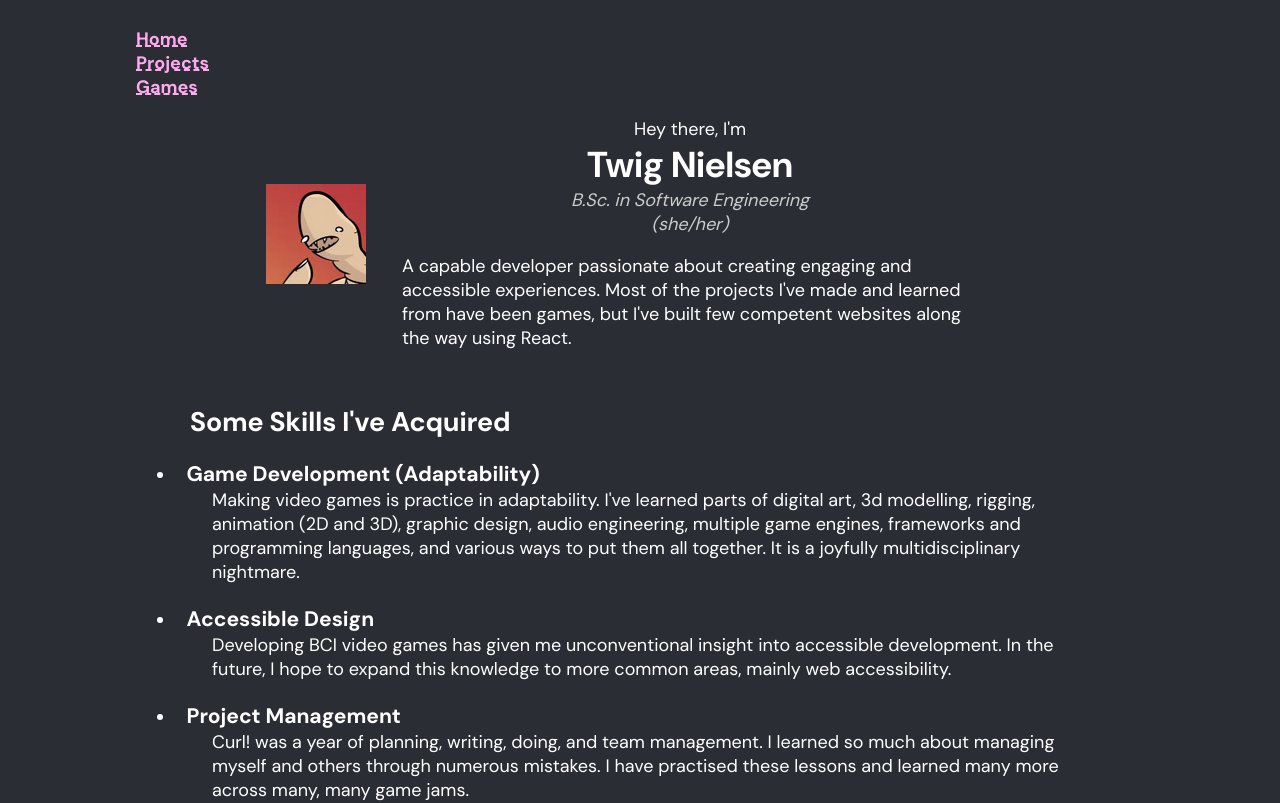
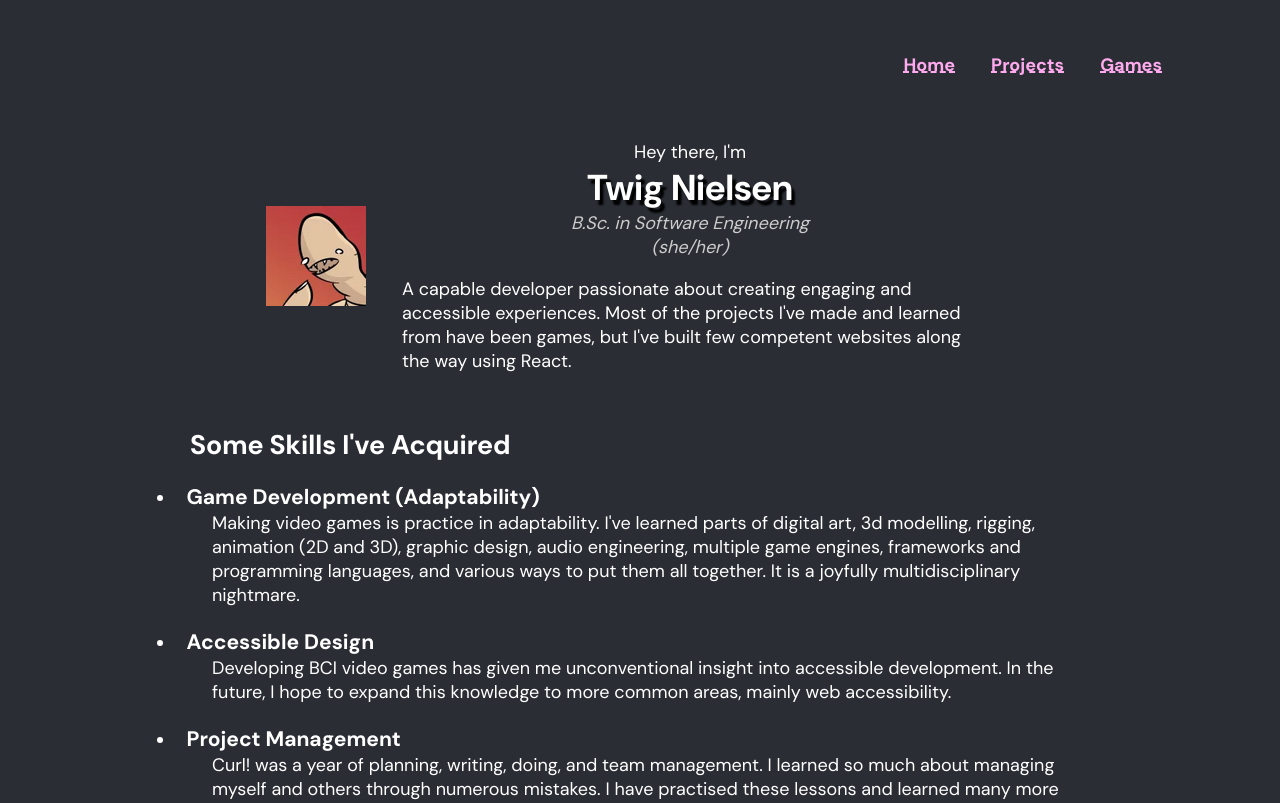
Before and after one commit to tm-nielsen/portfolio-site, a React (Vite) app: page / in a window 1280 px wide. Shown: the top 803 px of the page. Built offline with nearby package versions, Linux system fonts and the light colour scheme.

Commit message:
Refined nav header

```diff
--- a/src/components/Header.tsx
+++ b/src/components/Header.tsx
@@ -1,10 +1,12 @@
+import { Link } from "react-router-dom"
+
 const Header = () => {
   return (
-    <>
-      <a href='/'>Home</a>
-      <a href='projects'>Projects</a>
-      <a href='games'>Games</a>
-    </>
+    <div style={{flexDirection: 'row', margin: '0 2em 2em auto'}}>
+      <Link to='/'>Home</Link>
+      <Link to='projects'>Projects</Link>
+      <Link to='games'>Games</Link>
+    </div>
   )
 }
 
--- a/src/routes/Root.tsx
+++ b/src/routes/Root.tsx
@@ -3,10 +3,10 @@ import Header from "../components/Header"
 
 const Root = () => {
   return (
-    <>
+    <div style={{width: '90vw'}}>
       <Header />
       <Outlet />
-    </>
+    </div>
   )
 }
 
--- a/src/styles/index.css
+++ b/src/styles/index.css
@@ -7,7 +7,7 @@ body{
   --accent-colour-faded: #c9b;
 
   display: flex;
-  margin: 1em 2em 0;
+  margin: 2vw 2.5vw 0;
 
   background-color: var(--bg-colour);
   color: var(--main-colour);
@@ -34,6 +34,7 @@ div{
 
 h1{
   margin: 0em auto;
+  text-shadow: 0.1em 0.15em 2px black;
 }
 
 h2{
@@ -50,6 +51,7 @@ p{
 }
 
 a{
+  padding: 0 1em;
   text-decoration: underline dashed;
   font-weight: bold;
   color: var(--accent-colour);
```
